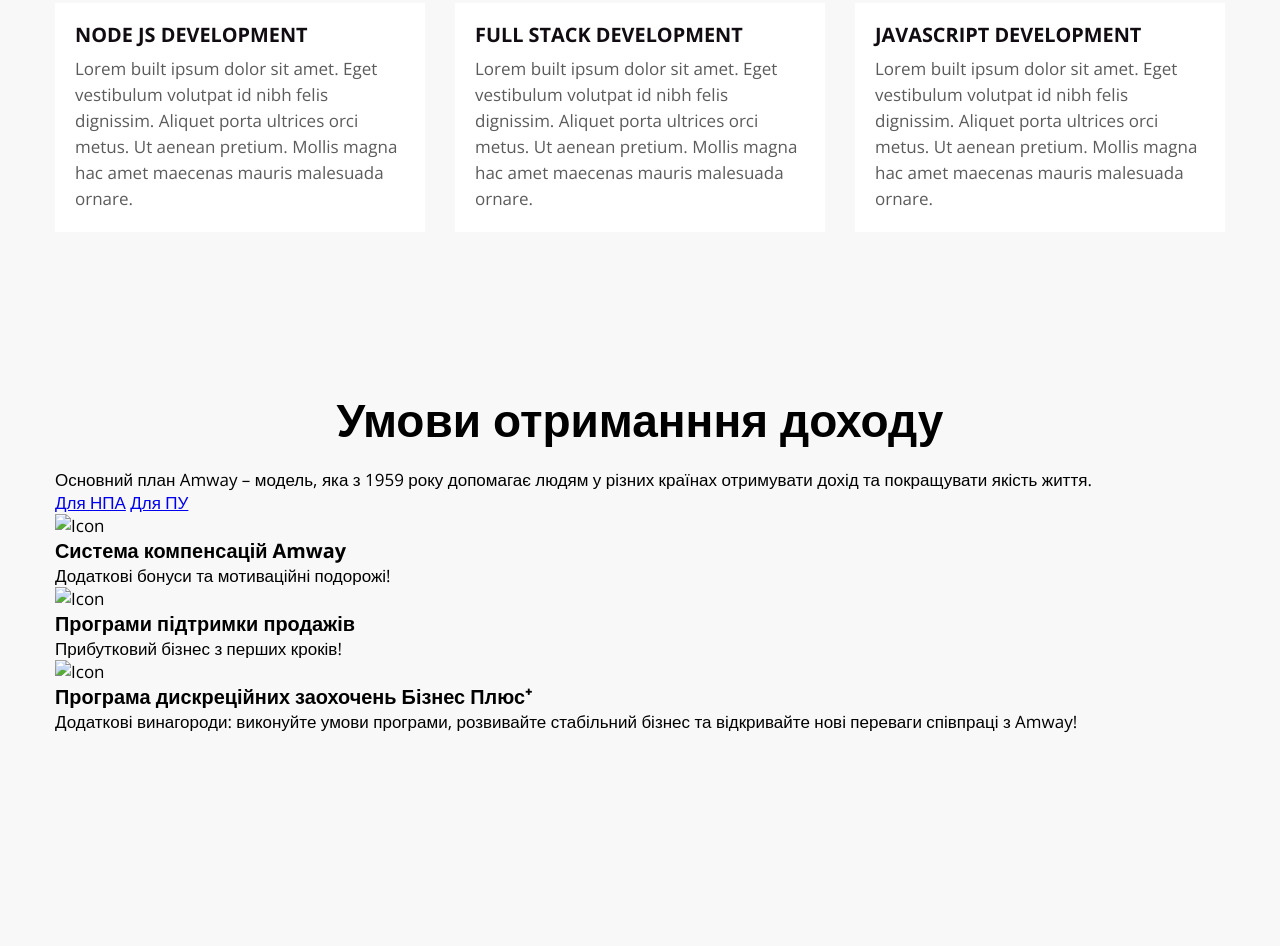
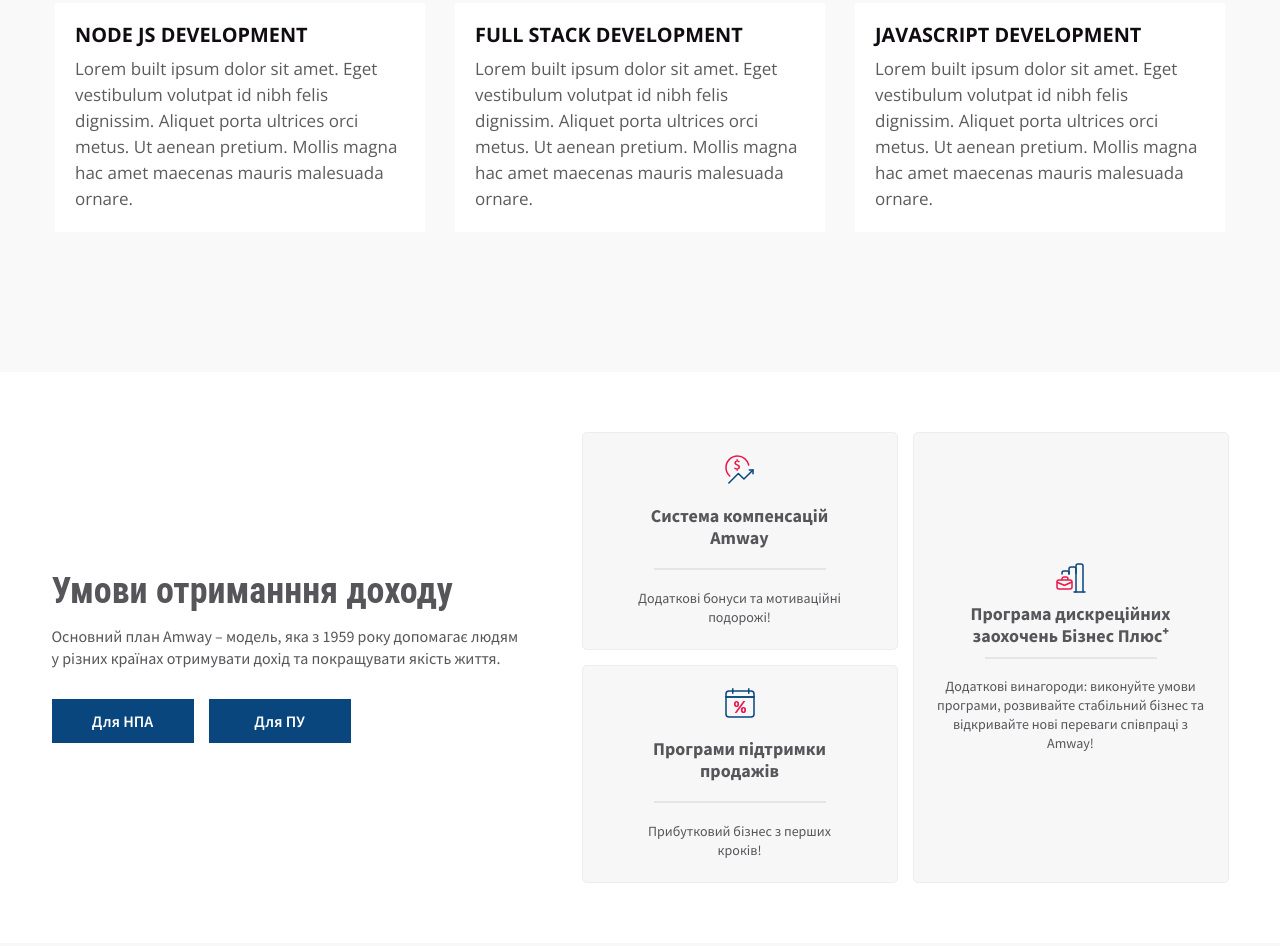
Before and after one commit to Mirlandev/starter, a plain HTML site: page index.html in a window 1280 px wide. Shown: the part 542-1488 px from the top of the page. Before the commit the page ends 1275 px from the top, so only its background shows below. Drawn offline with nearby package versions, Linux system fonts and the light colour scheme.

Commit message:
correction second block

```diff
--- a/index.html
+++ b/index.html
@@ -4,14 +4,16 @@
 	<meta charset="UTF-8">
 	<meta http-equiv="X-UA-Compatible" content="IE=edge">
 	<meta name="viewport" content="width=device-width, initial-scale=1.0">
-	<title>Hello web!</title>
+	<title>Hello WEB!</title>
 	<link rel="stylesheet" href="./style.css">
-	<link rel="stylesheet" href="./media.css">
 </head>
 <body>
+	<!-----------------------FIRST BLOCK------------------------------->
 	<section class="solutions container">
+
 			<h1 class="solutions__title">front-end development solutions</h1>
-			<h2>We provide different solutions through our expertise in front-end</h2>
+			<h2 class="solutions__subtitle">We provide different solutions through our expertise in front-end</h2>
+
 			<div class="solutions__list">
 				<div class="solutions__item">
 					<h3>ui/ux development</h3>
@@ -43,9 +45,11 @@
 					<p>Lorem built ipsum dolor sit amet. Eget vestibulum volutpat id nibh felis dignissim. Aliquet porta ultrices orci metus. Ut aenean pretium. Mollis magna hac amet maecenas mauris malesuada ornare.</p>
 				</div>
 			</div>
+
 	</section>
+	<!----------------------------------SECOND BLOCK--------------------------------->
+	<section class="conditions container">
 
-	<section class="conditions container">
 		<div class="conditions__plan">
 			<h2>Умови отриманння доходу</h2>
 			<p>Основний план Amway – модель, яка з 1959 року допомагає людям у різних країнах отримувати дохід та покращувати якість життя.</p>
@@ -56,7 +60,6 @@
 		</div>
 
 		<div class="conditions__card-list">
-
 			<div class="card-list__card-item">
 				<div class="card-item_1 item">
 					<img src="./img/system-icon.svg" alt="Icon">
@@ -76,8 +79,8 @@
 					<p>Додаткові винагороди: виконуйте умови програми, розвивайте стабільний бізнес та відкривайте нові переваги співпраці з Amway!</p>
 				</div>
 			</div>
+		</div>
 
-		</div>
 	</section>
 </body>
 </html>
--- a/media.css
+++ b/media.css
@@ -1,73 +0,0 @@
-@media (max-width: 840px) {
-	.solutions {
-		padding: 20px;
-	}
-
-	h2 {
-		margin: 20px auto;
-		font-size: 40px;
-	}
-
-	.solutions__list {
-		margin: 25px 0;
-	}
-}
-
-
-@media (max-width: 750px) {
-	h2 {
-		font-size: 28px;
-	}
-
-	.solutions__list {
-		margin: 40px 0;
-	}
-}
-
-
-@media (max-width: 460px) {
-	h2 {
-		font-size: 35px;
-	}
-
-	.solutions__item h3 {
-		font-size: 17px;
-	}
-
-	.solutions__item p {
-		font-size: 16px;
-	}
-}
-
-
-@media (max-width: 440px) {
-	h2 {
-		font-size: 33px;
-	}
-}
-
-
-@media (max-width: 440px) {
-	h2 {
-		font-size: 30px;
-	}
-}
-
-
-@media (max-width: 390px) {
-	h2 {
-		font-size: 24px;
-	}
-
-	.solutions__item h3 {
-		font-size: 15px;
-	}
-
-	.solutions__item p {
-		font-size: 14px;
-	}
-
-	.solutions__list {
-		margin: 30px 0;
-	}
-}
--- a/style.css
+++ b/style.css
@@ -1,4 +1,5 @@
 @import url('https://fonts.googleapis.com/css2?family=Open+Sans:wght@400;700;800&display=swap');
+@import url('https://fonts.googleapis.com/css2?family=Roboto:wght@700&family=Source+Sans+Pro:wght@400;600;700&display=swap');
 
 * {
 	margin: 0;
@@ -15,12 +16,19 @@
 .container {
 	padding: 0 15px;
 	margin: 0 auto;
-	max-width: 1200px;
+	max-width: 1440px;
 }
 
+/* ==============================FIRST BLOCK========================================= */
 .solutions {
 	padding: 80px 0;
 	height: 100%;
+	background-color: #F9F9FA;
+}
+@media (max-width: 840px) {
+	.solutions {
+		padding: 20px;
+	}
 }
 
 .solutions__title {
@@ -37,13 +45,39 @@
 	text-fill-color: transparent;
 }
 
-h2 {
+.solutions__subtitle {
 	margin: 20px auto;
 	max-width: 820px;
 	font-size: 46px;
 	line-height: 120%;
 	text-align: center;
 	font-weight: 600;
+}
+@media (max-width: 840px) {
+	.solutions__subtitle {
+		margin: 20px auto;
+		font-size: 40px;
+	}
+}
+@media (max-width: 750px) {
+	.solutions__subtitle {
+		font-size: 28px;
+	}
+}
+@media (max-width: 460px) {
+	.solutions__subtitle {
+		font-size: 26px;
+	}
+}
+@media (max-width: 440px) {
+	.solutions__subtitle {
+		font-size: 30px;
+	}
+}
+@media (max-width: 390px) {
+	.solutions__subtitle {
+		font-size: 24px;
+	}
 }
 
 .solutions__list {
@@ -52,6 +86,21 @@
 	justify-content: center;
 	flex-wrap: wrap;
 	gap: 30px;
+}
+@media (max-width: 840px) {
+	.solutions__list {
+		margin: 25px 0;
+	}
+}
+@media (max-width: 750px) {
+	.solutions__list {
+		margin: 40px 0;
+	}
+}
+@media (max-width: 440px) {
+	.solutions__list {
+		margin: 30px 0;
+	}
 }
 
 .solutions__item {
@@ -67,6 +116,16 @@
 	text-transform: uppercase;
 	color: #110C11;
 }
+@media (max-width: 460px) {
+	.solutions__item h3 {
+		font-size: 17px;
+	}
+}
+@media (max-width: 440px) {
+	.solutions__item h3 {
+		font-size: 15px;
+	}
+}
 
 .solutions__item p {
 	font-weight: 400;
@@ -74,3 +133,189 @@
 	line-height: 26px;
 	color: #5C5C5C;
 }
+@media (max-width: 460px) {
+	.solutions__item p {
+		font-size: 16px;
+	}
+}
+@media (max-width: 440px) {
+	.solutions__item p {
+		font-size: 14px;
+	}
+}
+
+/* ==============================SECOND BLOCK========================================= */
+.conditions {
+	margin-bottom: 80px;
+	padding: 60px 20px;
+	background-color: #fff;
+	display: flex;
+	justify-content: center;
+	align-items: center;
+	gap: 60px;
+	flex-wrap: wrap;
+
+	font-family: 'Source Sans Pro', sans-serif;
+	font-size: 14px;
+	font-weight: 400;
+	color: #56565A;
+}
+
+.conditions__plan {
+	display: flex;
+	flex-direction: column;
+}
+
+.conditions__plan h2 {
+	font-family: 'Roboto Condensed';
+	font-weight: 700;
+	font-size: 36px;
+	line-height: 38px;
+}
+@media (max-width: 370px) {
+	.conditions__plan h2 {
+		font-size: 30px;
+	}
+}
+
+.conditions__plan p {
+	padding: 15px 0 30px 0;
+	max-width: 470px;
+	font-size: 16px;
+	line-height: 22px;
+}
+@media (max-width: 350px) {
+	.conditions__plan p {
+		font-size: 14px;
+	}
+}
+
+.plan__box-link {
+	display: flex;
+	gap: 15px;
+	flex-wrap: wrap;
+}
+@media (max-width: 350px) {
+	.plan__box-link {
+		flex-wrap: nowrap;
+	}
+}
+
+a {
+	text-decoration: none;
+	color: #fff;
+	padding: 12px 40px;
+	background-color: #0A467E;
+	width: 142px;
+	font-weight: 600;
+	font-size: 16px;
+	line-height: 20px;
+	text-align: center;
+	transition: .2s;
+}
+
+a:hover {
+	background-color: #0e569a;
+}
+
+.card-list__card-item {
+	display: grid;
+	grid-template-columns: repeat(2, 1fr);
+	gap: 15px;
+	flex-wrap: wrap;
+}
+@media (max-width: 600px) {
+	.card-list__card-item {
+		display: flex;
+		flex-direction: column;
+	}
+}
+
+.item {
+	display: flex;
+	flex-direction: column;
+	justify-content: center;
+	align-items: center;
+	padding: 22px;
+	gap: 10px;
+	background-color: #F7F7F7;
+	border: 1px solid #EDEDED;
+	border-radius: 5px;
+
+	position: relative;
+}
+
+.item::after {
+	position: absolute;
+	content: '';
+	width: 170px;
+	top: 135px;
+	border: 1px solid #E5E5E5;
+	background-color: #E5E5E5;
+}
+
+img {
+	width: 30px;
+	height: 30px;
+}
+
+.item h3 {
+	padding: 10px 0 30px 0;
+	max-width: 179px;
+	font-weight: 700;
+	font-size: 18px;
+	line-height: 22px;
+	text-align: center;
+}
+
+.item p {
+	max-width: 220px;
+	line-height: 19px;
+	text-align: center;
+}
+
+.card-item_1 {
+	grid-row: span 1/1;
+}
+
+.card-item_2 {
+	grid-row: span 1/2;
+}
+
+.card-item_3 {
+	display: flex;
+	flex-direction: column;
+	align-items: center;
+	padding: 22px;
+	width: 100%;
+	background-color: #F7F7F7;
+	border: 1px solid #EDEDED;
+	border-radius: 5px;
+
+	grid-row: span 2/2;
+	justify-content: center;
+	position: relative;
+}
+
+.card-item_3::after {
+	position: absolute;
+	content: '';
+	width: 170px;
+	border: 1px solid #E5E5E5;
+	background-color: #E5E5E5;
+}
+
+.card-item_3 h3 {
+	max-width: 226px;
+	padding: 10px 0 30px 0;
+	font-weight: 700;
+	font-size: 18px;
+	line-height: 22px;
+	text-align: center;
+}
+
+.card-item_3 p {
+	max-width: 270px;
+	line-height: 19px;
+	text-align: center;
+}
```
Also changed, not shown: img/business.svg (added), img/discount.svg (added), img/system-icon.svg (added).
